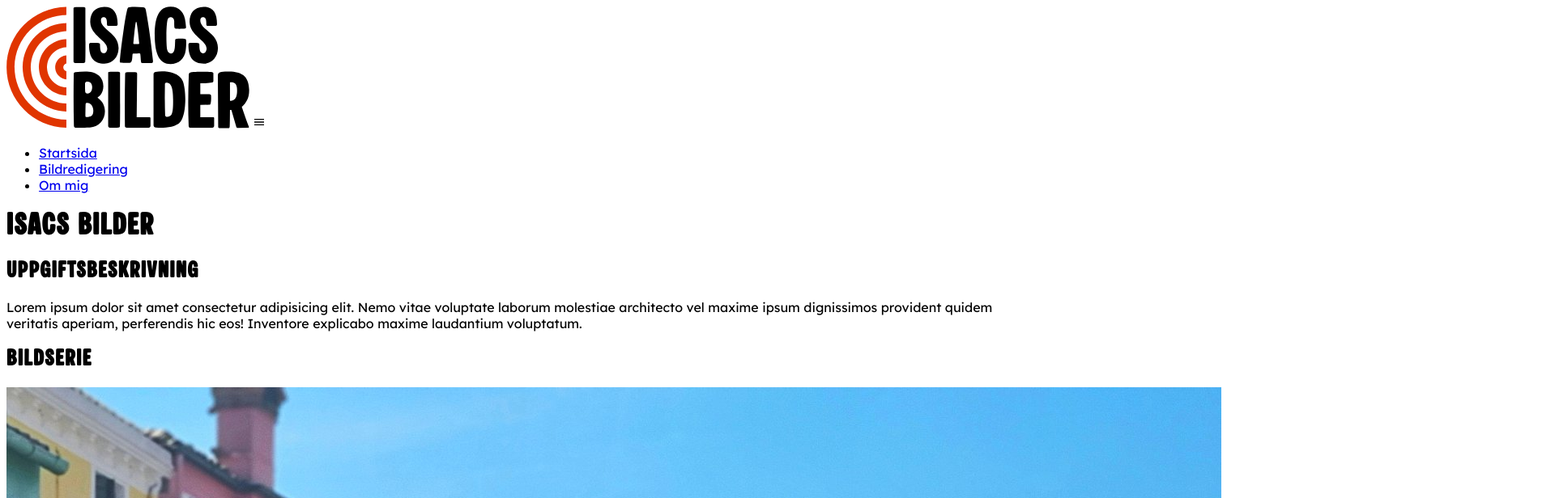
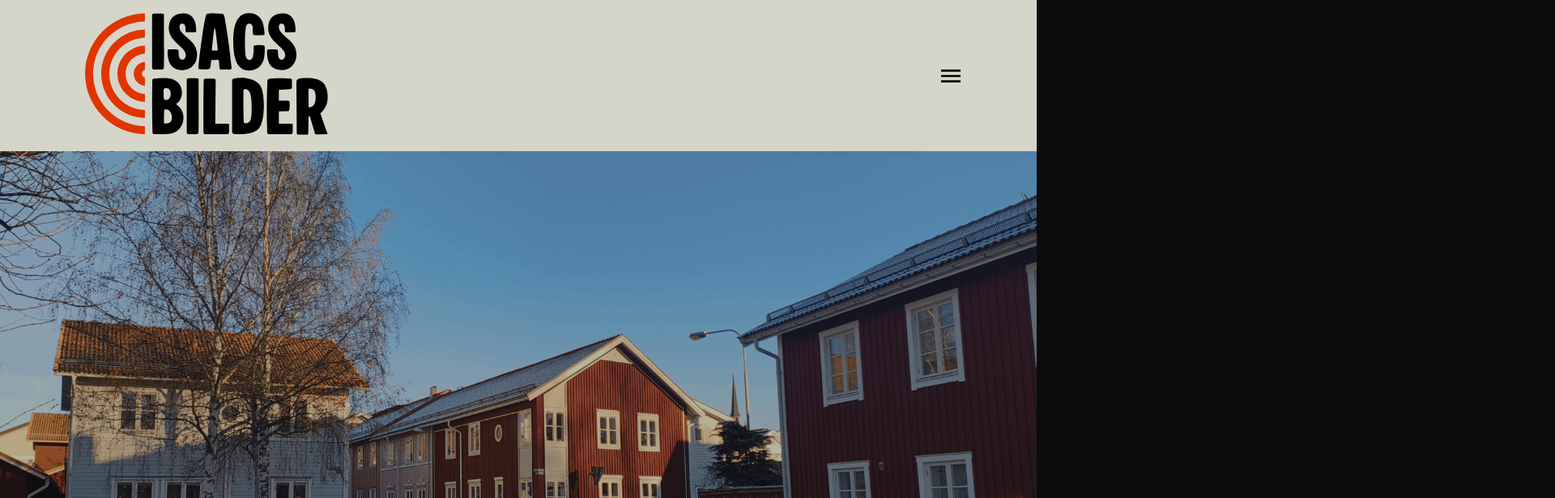
Before and after one commit to isla2401/dt200g-laboration1.2, a plain HTML site: page index.html in a window 1280 px wide. Shown: the top 616 px of the page at 81% size, 1920 px wide, since content can reach past the window. Drawn offline with Linux system fonts and the light colour scheme.

Commit message:
Lade till styling av startsidan och tog bort några bilder som inte används

```diff
--- a/css/style.css
+++ b/css/style.css
@@ -4,13 +4,128 @@
 	src: url("../assets/BarberChop.otf");
 }
 
+/* ================================= GLOBALT ================================= */
+
+/* Variabler */
+:root {
+	/* Färger */
+	--color-1: #d6d5c9;
+	--color-2: #0c0c0c;
+	--color-3: #902923;
+	--color-4: #a22c29;
+
+	/* Spacing */
+	--spacing-edge: 7vw; /* Utrymme mellan sidans kant och närmsta element */
+}
+
+* {
+	box-sizing: border-box;
+}
+
 body {
-  font-family: "Lexend", sans-serif;
+	font-family: "Lexend", sans-serif;
+	padding: 0;
+	margin: 0;
+	text-align: center;
+	background-color: var(--color-2);
+	color: var(--color-1);
 }
 
 h1,
 h2,
 h3 {
 	font-family: "barberChop", sans-serif;
-    letter-spacing: 0.1rem;
+	letter-spacing: 0.1rem; /* Mer luft mellan bokstäver */
 }
+
+img {
+	max-width: 100%;
+}
+
+/* ================================= HEADER ================================= */
+
+header {
+	background-color: var(--color-1);
+}
+
+/* Container för logga och menyknapp på mobil */
+header .logo-button-container {
+	padding: 1rem var(--spacing-edge);
+	display: flex;
+	justify-content: space-between;
+	align-items: center;
+}
+
+/* Länk på logga */
+header .logo-link {
+	width: 30%;
+}
+
+/* Knapp för mobilmeny */
+header button {
+	border: none;
+	padding: 0;
+	height: 2rem;
+	width: 2rem;
+	background-color: transparent;
+}
+
+header button img {
+	width: 100%;
+}
+
+header nav.hidden {
+	display: none; /* Dölj mobilmeny */
+}
+
+header ul {
+	list-style-type: none;
+	padding: 0;
+	margin: 0;
+}
+
+header li {
+	padding: 1rem 0;
+	border-top: 1px solid var(--color-4);
+	background-color: var(--color-3);
+}
+
+header li a {
+	color: var(--color-1);
+	text-decoration: none;
+	font-weight: 600;
+}
+
+/* ================================= MAIN ================================= */
+
+main > *:not(.hero-image) {
+	padding: 0 var(--spacing-edge); /* Padding på allt utom hero */
+}
+
+/* ================================= FOOTER ================================= */
+
+footer {
+	background-color: var(--color-3);
+	padding: 1rem var(--spacing-edge) 2rem;
+	color: var(--color-1);
+	margin-top: 2rem;
+}
+
+/* ==================================================================
+----------------------------- STARTSIDA -----------------------------
+================================================================== */
+
+.hero-image {
+	opacity: 0.7;
+}
+
+main section {
+	margin: 3rem 0;
+}
+
+/* Container för bilder på startsidan */
+.images-container{
+	display: flex;
+	flex-direction: column;
+	gap: 1rem;
+}
--- a/index.html
+++ b/index.html
@@ -18,12 +18,16 @@
 <body>
     <!-- Sidhuvud med navigation -->
     <header>
-        <a href="index.html"><img class="logo" src="images/logo.svg" alt="Isacs bilder. Leder till startsidan."></a>
 
-        <img class="menu-icon" src="images/menu.svg" alt="Öppna meny">
+        <!-- Logga och menyknapp -->
+        <div class="logo-button-container">
+            <a class="logo-link" href="index.html"><img class="logo" src="images/logo.svg"
+                    alt="Isacs bilder. Leder till startsidan."></a>
+            <button id="menu-button"><img class="menu-icon" src="images/menu.svg" alt="Öppna meny"></button>
+        </div>
 
         <!--  Navigationsmeny -->
-        <nav>
+        <nav class="hidden">
             <ul>
                 <li><a href="index.html">Startsida</a></li>
                 <li><a href="image-editing.html">Bildredigering</a></li>
@@ -34,10 +38,12 @@
 
     <!--  Huvudinnehåll -->
     <main>
+        <img class="hero-image" src="images/header.png" alt="">
+
         <h1>Isacs bilder</h1>
 
         <!--  Uppgiftsbeskrivning -->
-        <section class="assignment-description">
+        <section>
             <h2>Uppgiftsbeskrivning</h2>
             <p>Lorem ipsum dolor sit amet consectetur adipisicing elit. Nemo vitae voluptate laborum molestiae
                 architecto
@@ -47,13 +53,14 @@
         </section>
 
         <!--  Bildserie -->
-        <section class="images-start">
+        <section>
             <h2>Bildserie</h2>
-            <img src="images/bilserie007.jpg" alt="">
-            <img src="images/bilserie008.jpg" alt="">
-            <img src="images/bilserie018.jpg" alt="">
+            <div class="images-container">
+                <img src="images/bilserie007.jpg" alt="">
+                <img src="images/bilserie008.jpg" alt="">
+                <img src="images/bilserie018.jpg" alt="">
+            </div>
         </section>
-
     </main>
 
     <!--  Sidfot -->
```
Also changed, not shown: images/IMG_20261108_132501411.png (deleted), images/IMG_20261108_133518543.png (deleted), images/header.png (renamed from images/IMG_20261108_131742181.png), 1 other file.
